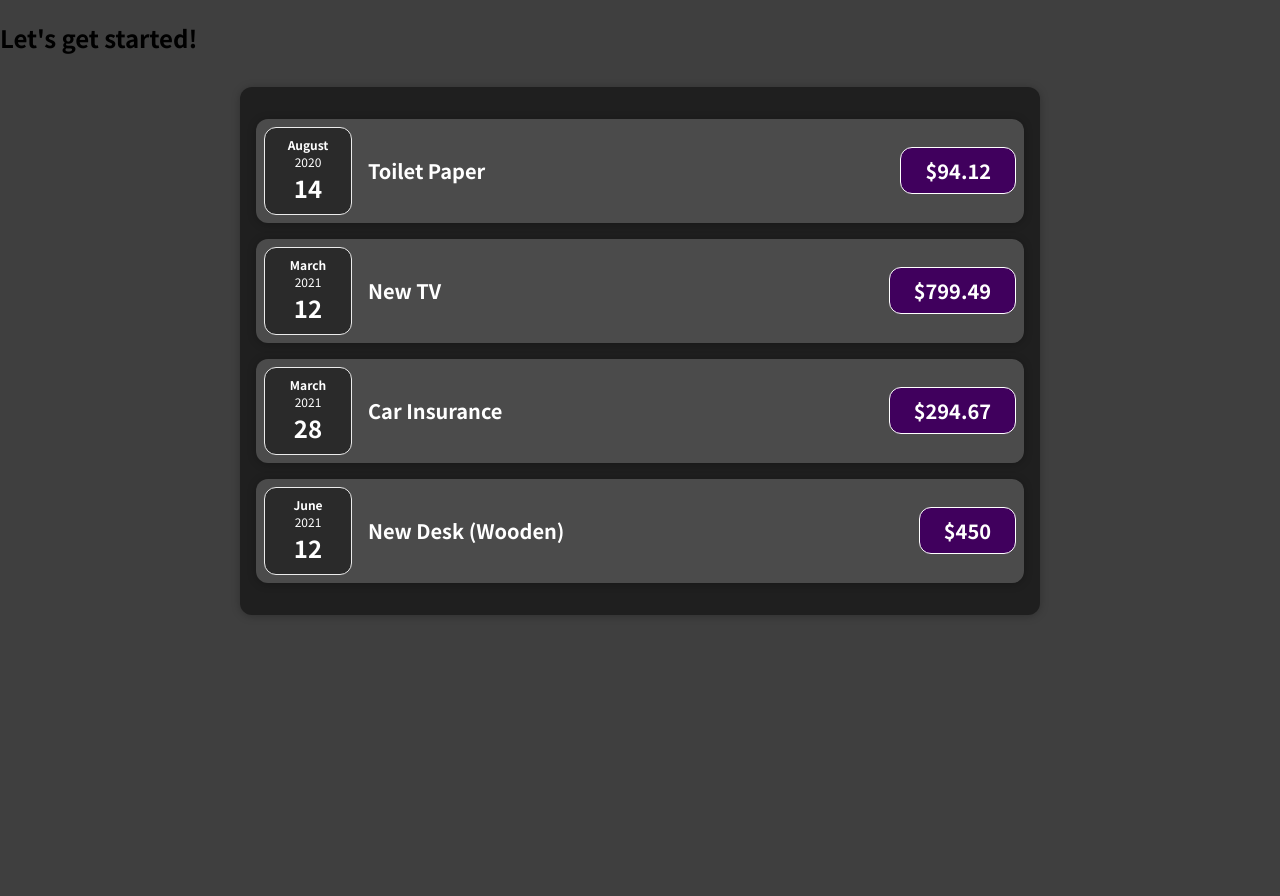
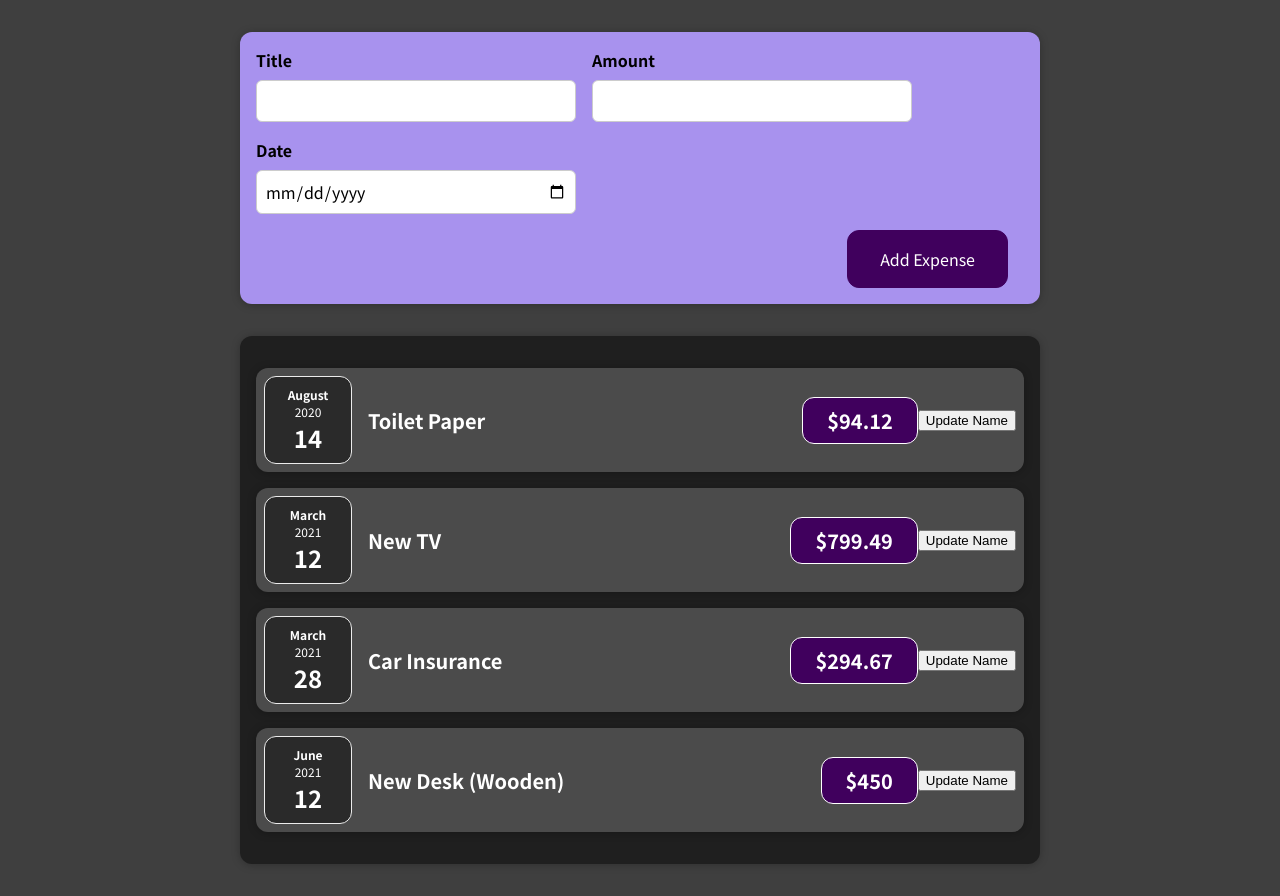
Before and after one commit to henningsadam/udemy-expense-tracker, a React (Create React App) app: page / in a window 1280 px wide. Before the commit the page ends 800 px from the top, so only its background shows below. Built offline with nearby package versions, Linux system fonts and the light colour scheme.

Commit message:
started to experiment with state and added a new components for a new expense form

```diff
--- a/src/App.js
+++ b/src/App.js
@@ -1,5 +1,6 @@
 import React from 'react';
 import Expenses from './components/Expenses/Expenses';
+import NewExpense from './components/NewExpense/NewExpense';
 
 const App = () => {
   const expenses = [
@@ -31,7 +32,7 @@ const App = () => {
 
   return (
     <div>
-      <h2>Let's get started!</h2>
+      <NewExpense />
       <Expenses expenses={expenses} />
     </div>
   );
--- a/src/components/Expenses/ExpenseItem.js
+++ b/src/components/Expenses/ExpenseItem.js
@@ -1,16 +1,21 @@
 import './ExpenseItem.css';
-import React from 'react';
+import React, { useState } from 'react';
 import Card from '../UI/Card';
 import ExpenseDate from './ExpenseDate';
 
 const ExpenseItem = (props) => {
+  const [title, setTitle] = useState(props.title)
+
+  const clickHandler = () => {setTitle('Updated!')}
+
   return (
     <Card className='expense-item'>
       <ExpenseDate date={props.date} />
       <div className='expense-item__description'>
-        <h2>{props.title}</h2>
+        <h2>{title}</h2>
         <div className='expense-item__price'>${props.amount}</div>
       </div>
+      <button onClick={clickHandler}>Update Name</button>
     </Card>
   );
 }
--- /dev/null
+++ b/src/components/NewExpense/ExpenseForm.css
@@ -0,0 +1,26 @@
+.new-expense__controls {
+    display: flex;
+    flex-wrap: wrap;
+    gap: 1rem;
+    margin-bottom: 1rem;
+    text-align: left;
+  }
+
+  .new-expense__control label {
+    font-weight: bold;
+    margin-bottom: 0.5rem;
+    display: block;
+  }
+
+  .new-expense__control input {
+    font: inherit;
+    padding: 0.5rem;
+    border-radius: 6px;
+    border: 1px solid #ccc;
+    width: 20rem;
+    max-width: 100%;
+  }
+
+  .new-expense__actions {
+    text-align: right;
+  }
--- /dev/null
+++ b/src/components/NewExpense/ExpenseForm.js
@@ -0,0 +1,28 @@
+import React from 'react';
+import './ExpenseForm.css'
+
+const ExpenseForm = () => {
+  return (
+    <form>
+      <div className='new-expense__controls'>
+        <div className='new-expense__control'>
+          <label>Title</label>
+          <input type='text' />
+        </div>
+        <div className='new-expense__control'>
+          <label>Amount</label>
+          <input type='number' min='0.01' step='0.01'/>
+        </div>
+        <div className='new-expense__control'>
+          <label>Date</label>
+          <input type='date' min='2019-01-01' step='2022-12-31'/>
+        </div>
+      </div>
+      <div className="new-expense__actions">
+        <button type='submit'>Add Expense</button>
+      </div>
+    </form>
+  );
+};
+
+export default ExpenseForm;
--- /dev/null
+++ b/src/components/NewExpense/NewExpense.css
@@ -0,0 +1,38 @@
+.new-expense {
+    background-color: #a892ee;
+    padding: 1rem;
+    margin: 2rem auto;
+    width: 50rem;
+    max-width: 95%;
+    border-radius: 12px;
+    text-align: center;
+    box-shadow: 0 1px 8px rgba(0, 0, 0, 0.25);
+  }
+
+  .new-expense button {
+    font: inherit;
+    cursor: pointer;
+    padding: 1rem 2rem;
+    border: 1px solid #40005d;
+    background-color: #40005d;
+    color: white;
+    border-radius: 12px;
+    margin-right: 1rem;
+  }
+
+  .new-expense button:hover,
+  .new-expense button:active {
+    background-color: #510674;
+    border-color: #510674;
+  }
+
+  .new-expense button.alternative {
+    color: #220131;
+    border-color: transparent;
+    background-color: transparent;
+  }
+
+  .new-expense button.alternative:hover,
+  .new-expense button.alternative:active {
+    background-color: #ddb3f8;
+  }
--- /dev/null
+++ b/src/components/NewExpense/NewExpense.js
@@ -0,0 +1,13 @@
+import React from 'react';
+import './NewExpense.css'
+import ExpenseForm from './ExpenseForm';
+
+const NewExpense = () => {
+  return (
+    <div className='new-expense'>
+        <ExpenseForm />
+    </div>
+  )
+};
+
+export default NewExpense;
```
